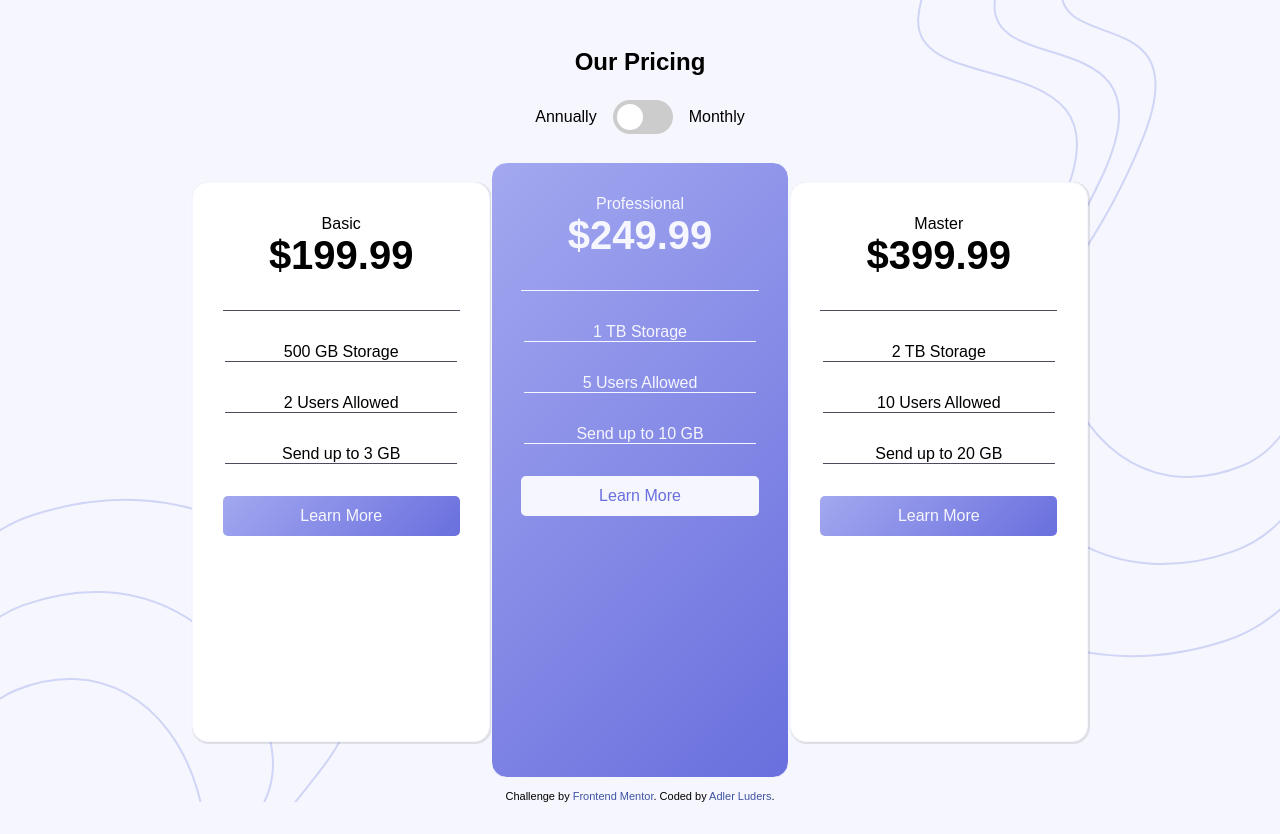
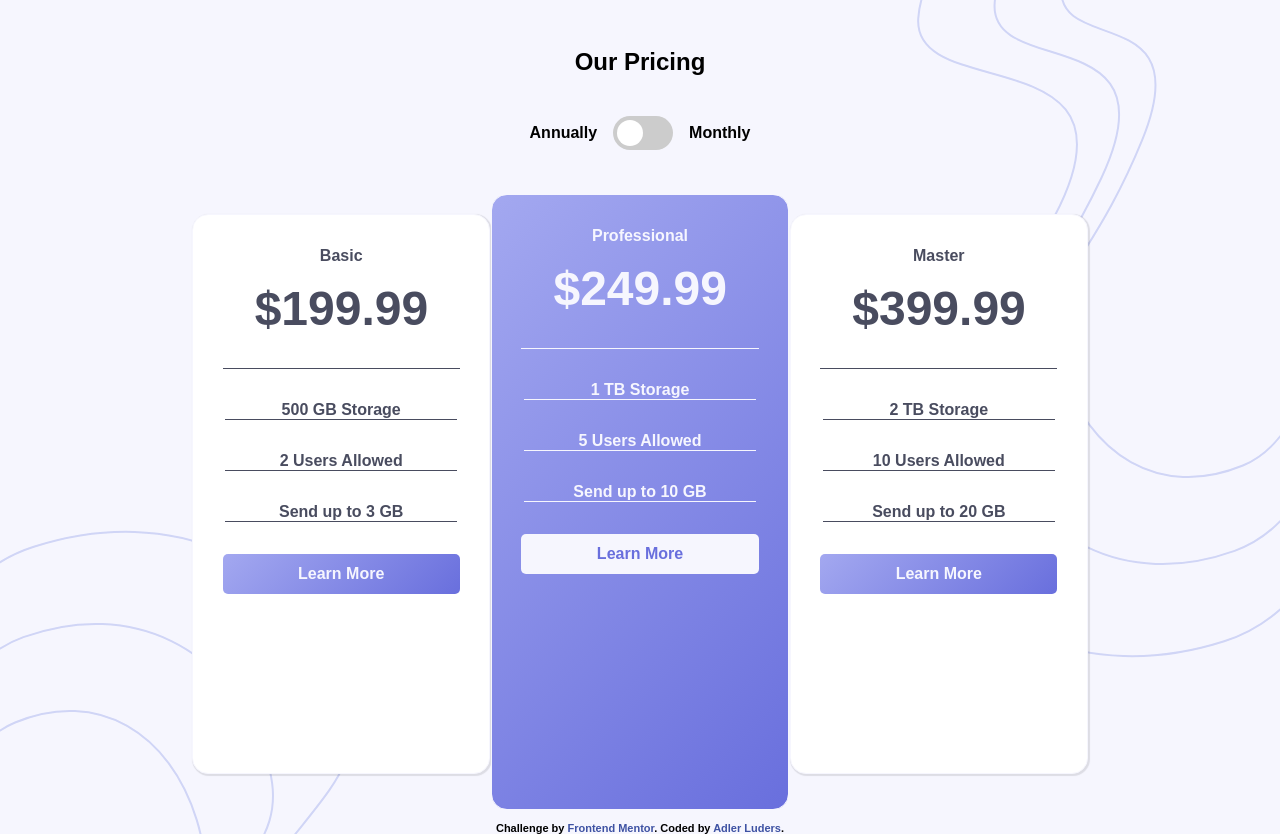
Before and after one commit to adluders/price-toggle-challenge, a plain HTML site: page index.html in a window 1280 px wide. Before the commit the page ends 802 px from the top, so only its background shows below. Drawn offline with Linux system fonts and the light colour scheme; a web font is replaced by a local one.

Commit message:
Updated layout including spacing, colors and font

```diff
--- a/style.css
+++ b/style.css
@@ -28,6 +28,7 @@ body {
   background: url("./images/bg-top.svg") top right no-repeat,
     url("./images/bg-bottom.svg") bottom left no-repeat, var(--very-light-gray);
   height: 100%;
+  font-weight: 700;
 }
 
 .btn {
@@ -45,7 +46,7 @@ body {
 }
 
 .btn:hover {
-  background: var(--very-light-gray);
+  background: transparent;
   color: #696fdd;
   border: solid 1px #696fdd;
 }
@@ -66,6 +67,7 @@ body {
 .toggler {
   display: flex;
   align-items: center;
+  margin: 1rem;
 }
 
 .toggler-label {
@@ -153,6 +155,15 @@ input:checked + .custom-toggler:before {
   top: -20px;
 }
 
+.card:nth-of-type(2) .card-title {
+  color: var(--very-light-gray);
+}
+
+.card:nth-of-type(2) .pricing,
+.card:nth-of-type(2) .card-body ul li {
+  color: var(--very-light-gray);
+}
+
 .card:nth-of-type(2) .btn {
   background: var(--very-light-gray);
   color: #696fdd;
@@ -177,9 +188,16 @@ input:checked + .custom-toggler:before {
   margin: auto;
 }
 
-.card-title .pricing {
-  font-size: 2.5rem;
+.card-title {
+  color: var(--dark-gray-blue);
+  margin-bottom: 1rem;
   font-weight: 700;
+}
+
+.pricing {
+  font-size: 3rem;
+  font-weight: 700;
+  color: var(--dark-gray-blue);
 }
 
 .card-body ul li {
@@ -188,6 +206,7 @@ input:checked + .custom-toggler:before {
   display: flex;
   align-items: center;
   justify-content: center;
+  color: var(--dark-gray-blue);
 }
 
 .card-footer {
```
Also changed, not shown: index.html (+3 -5 lines).
